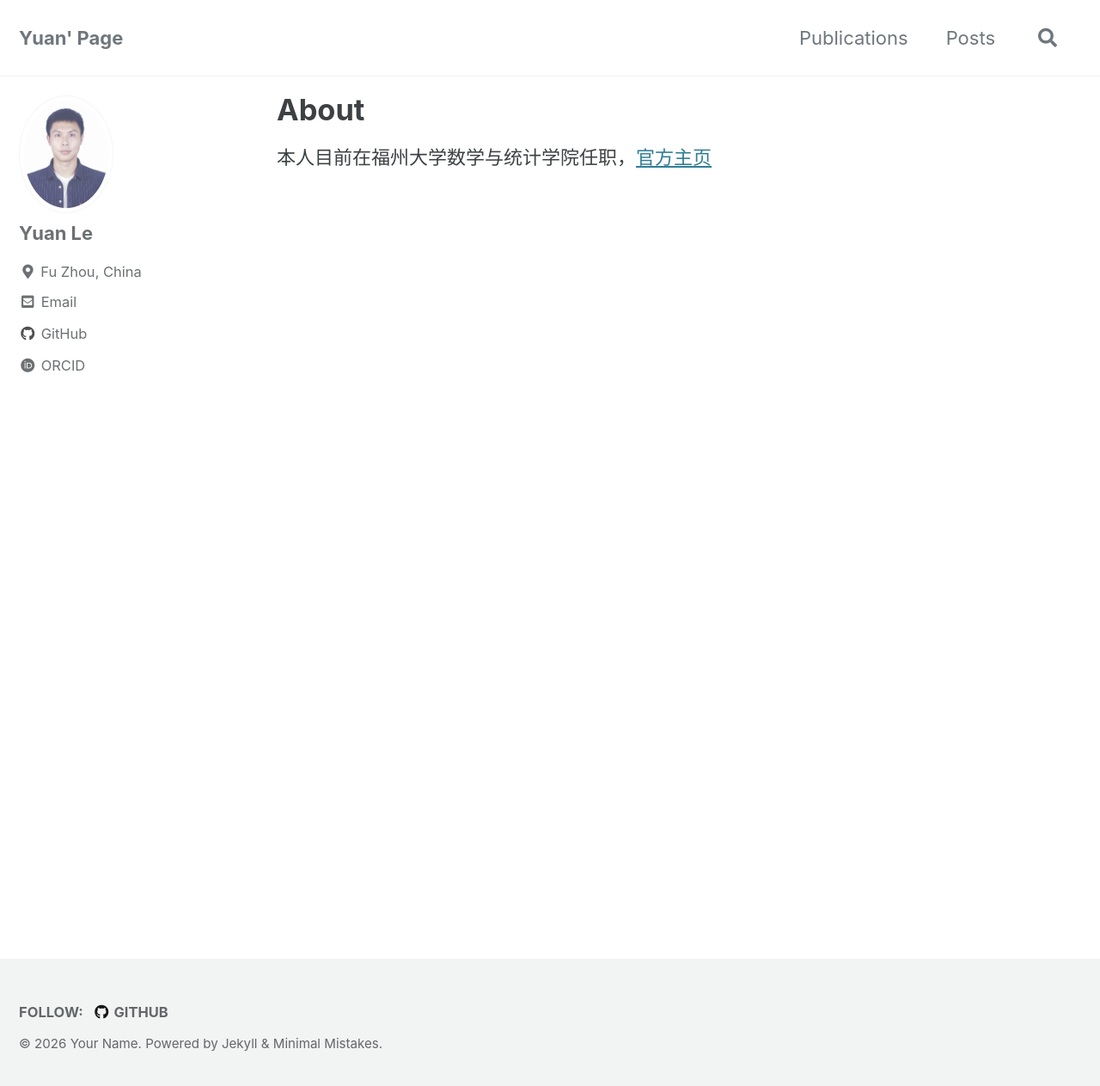
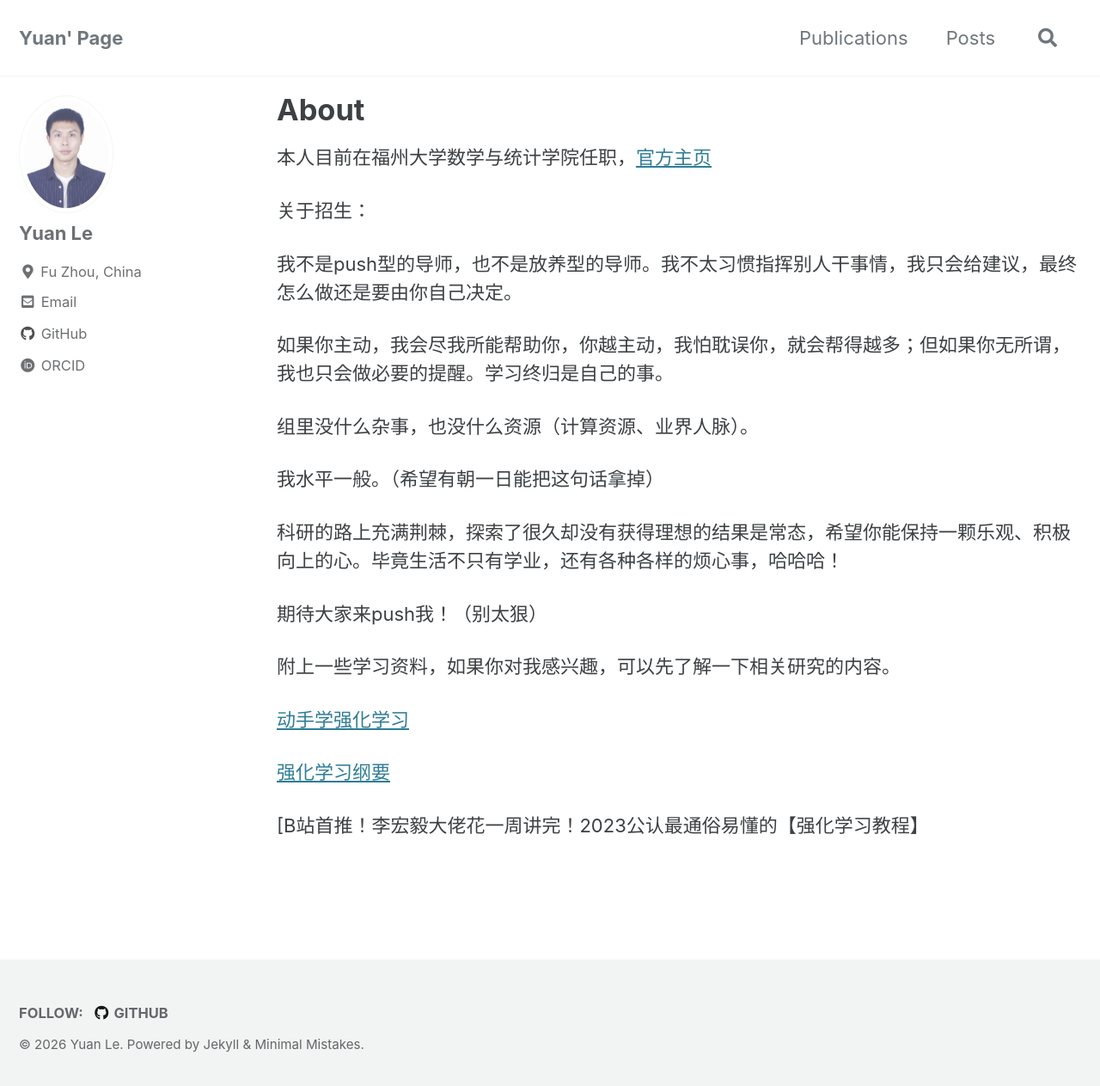
Before and after one commit to leyuanheart/leyuanheart.github.io, a Jekyll site: the page built from _pages/about.md, in a window 1280 px wide and 1270 px high. Shown: the top 1263 px of the window at 86% size. Built offline with Jekyll 4.4.1, drawn with Linux system fonts in a browser that asks for light colours; cached includes are drawn as plain includes.

Commit message:
update requirement about student

```diff
--- a/_config.yml
+++ b/_config.yml
@@ -24,8 +24,8 @@ locale                   : "en-US"
 title                    : "Yuan' Page"
 title_separator          : "-"
 subtitle                 : # site tagline that appears below site title in masthead
-name                     : "Your Name"
-description              : "An amazing website."
+name                     : "Yuan Le"
+description              : "A personal website."
 url                      : "https://leyuanheart.github.io" # the base hostname & protocol for your site e.g. "https://mmistakes.github.io"
 baseurl                  : # the subpath of your site, e.g. "/blog"
 repository               : "leyuanheart/leyuanheart.github.io" # GitHub username/repo-name e.g. "mmistakes/minimal-mistakes"
--- a/_pages/about.md
+++ b/_pages/about.md
@@ -6,3 +6,25 @@ classes: wide
 ---
 
 本人目前在福州大学数学与统计学院任职，[官方主页](https://math.fzu.edu.cn/info/1099/7566.htm)
+
+关于招生：
+
+我不是push型的导师，也不是放养型的导师。我不太习惯指挥别人干事情，我只会给建议，最终怎么做还是要由你自己决定。
+
+如果你主动，我会尽我所能帮助你，你越主动，我怕耽误你，就会帮得越多；但如果你无所谓，我也只会做必要的提醒。学习终归是自己的事。
+
+组里没什么杂事，也没什么资源（计算资源、业界人脉）。
+
+我水平一般。（希望有朝一日能把这句话拿掉）
+
+科研的路上充满荆棘，探索了很久却没有获得理想的结果是常态，希望你能保持一颗乐观、积极向上的心。毕竟生活不只有学业，还有各种各样的烦心事，哈哈哈！
+
+期待大家来push我！（别太狠）
+
+附上一些学习资料，如果你对我感兴趣，可以先了解一下相关研究的内容。
+
+[动手学强化学习](https://hrl.boyuai.com/)
+
+[强化学习纲要](https://www.bilibili.com/video/BV1LE411G7Xj/?spm_id_from=333.1007.top_right_bar_window_custom_collection.content.click&vd_source=8ffebff58989b39279f930cd4f8d7ba0)
+
+[B站首推！李宏毅大佬花一周讲完！2023公认最通俗易懂的【强化学习教程】
```
